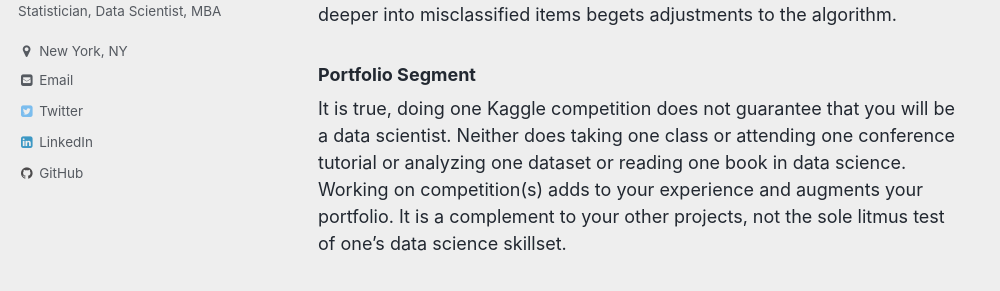
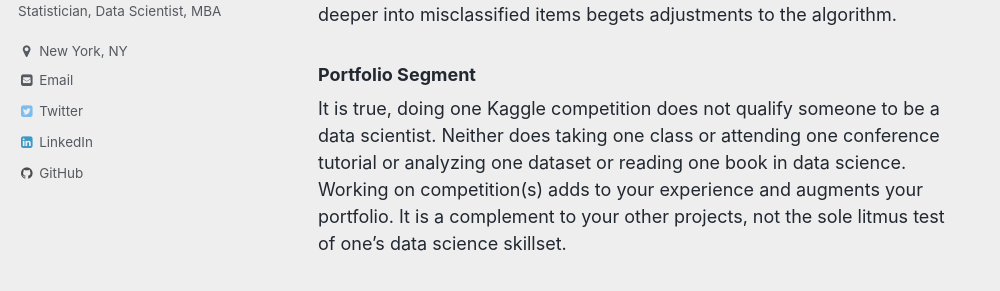
Before and after one commit to reshamas/reshamas.github.io, a Jekyll site: the page built from _posts/2018-04-19-to-kaggle-or-not.md, in a window 1280 px wide and 900 px high, scrolled down 2852 px. Shown: the part 162-453 px from the top of the window, without its empty margins (0-1000 px from the left). Built offline with Jekyll 4.4.1, drawn with Linux system fonts in a browser that asks for light colours.

Commit message:
Update 2018-04-19-to-kaggle-or-not.md

```diff
--- a/_posts/2018-04-19-to-kaggle-or-not.md
+++ b/_posts/2018-04-19-to-kaggle-or-not.md
@@ -55,7 +55,7 @@ All throughout the data science community, you will hear references to datasets.
 Despite the fact that the dataset is provided, there remains the requirement to understand the data and the evaluation metrics.  Contrary to popular belief, there is still "dirty data" which requires further investigation.  Digging deeper into misclassified items begets adjustments to the algorithm.
 
 ### Portfolio Segment
-It is true, doing one Kaggle competition does not guarantee that you will be a data scientist.  Neither does taking one class or attending one conference tutorial or analyzing one dataset or reading one book in data science.  Working on competition(s) adds to your experience and augments your portfolio.  It is a complement to your other projects, not the sole litmus test of one's data science skillset.
+It is true, doing one Kaggle competition does not qualify someone to be a data scientist.  Neither does taking one class or attending one conference tutorial or analyzing one dataset or reading one book in data science.  Working on competition(s) adds to your experience and augments your portfolio.  It is a complement to your other projects, not the sole litmus test of one's data science skillset.
 
 ### Having Fun
 Often, people are unsure whether to pursue a career in data science.  Participating in a competition is a great way to gauge your experience.  If you really enjoy the process of Kaggle, it will point you more clearly in the right direction.  If you prefer to spend your time doing something else, that is all right too; it is one way to find out.
```
